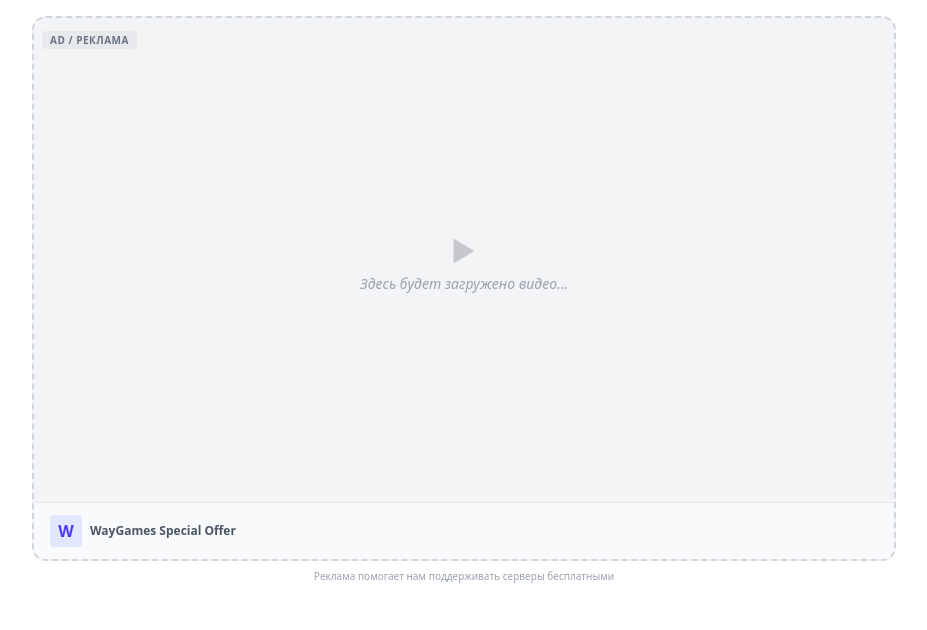
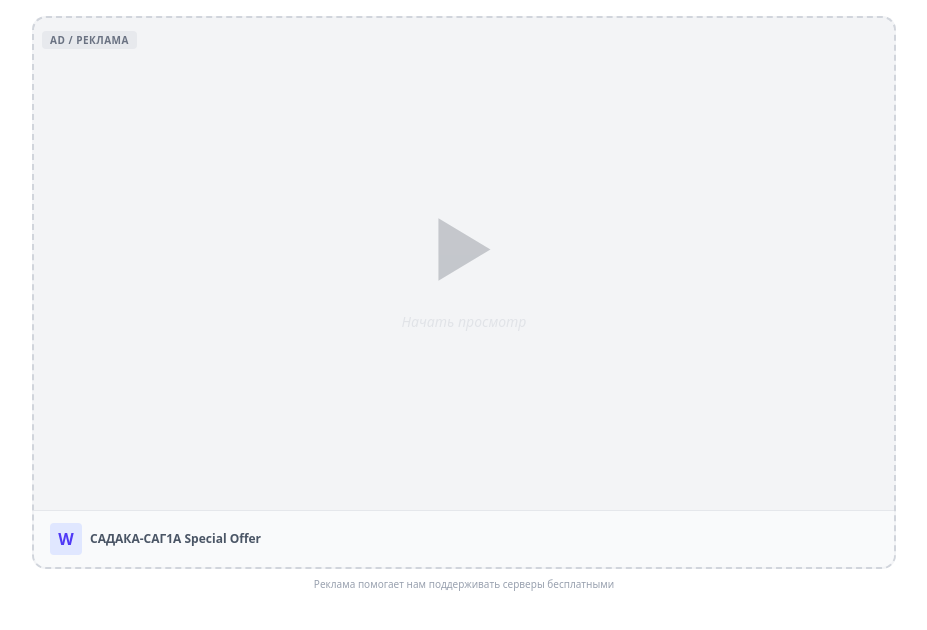
Before and after one commit to MuSliM-95/sadakaApp_bot, a Next.js app in the folder frontend/: page /advertising in a window 1280 px wide. Shown: the top 630 px of the page, without its empty margins (176-1103 px from the left). Built offline with nearby package versions, Linux system fonts and the light colour scheme; no server answers.

Commit message:
I worked on the design of the advertising page. I removed the URL button.

```diff
--- a/frontend/app/advertising/page.tsx
+++ b/frontend/app/advertising/page.tsx
@@ -13,27 +13,12 @@ export default function AdvertisingPage() {
         </div>
 
         {/* Область для Видео/Iframe */}
-        <div className="aspect-video w-full flex items-center justify-center">
+        <div className="aspect-video w-full  flex items-center justify-center">
           {/* Сюда вставляется скрипт или iframe твоей рекламной сети */}
-          <div className="text-center space-y-3">
-            <div className="h-[40px] mx-auto mb-2 opacity-20 dark:opacity-40">
+            <div className="h-full flex items-center justify-center w-full mx-auto mb-2 opacity-20 dark:opacity-40">
               <ShowAdButton />
+            </div>
 
-            </div>
-            <p className="text-sm font-medium text-gray-400 dark:text-gray-500 italic">
-              Здесь будет загружено видео...
-            </p>
-          </div>
-
-          {/* Пример интеграции внешнего плеера (раскомментировать при вставке кода) */}
-          {/*
-          <iframe
-            src="URL_РЕКЛАМНОГО_ВИДЕО"
-            className="absolute inset-0 w-full h-full"
-            allow="autoplay; encrypted-media"
-            allowFullScreen
-          />
-          */}
         </div>
 
         {/* Нижняя панель (опционально, для кликабельности) */}
@@ -45,7 +30,7 @@ export default function AdvertisingPage() {
               </span>
             </div>
             <span className="text-xs font-semibold text-gray-600 dark:text-gray-300">
-              WayGames Special Offer
+              САДАКА-САГ1А Special Offer
             </span>
           </div>
         </div>
--- a/frontend/features/ui/ShowAdButton.tsx
+++ b/frontend/features/ui/ShowAdButton.tsx
@@ -22,7 +22,10 @@ export function ShowAdButton(): ReactElement {
   });
 
   return (
-    <button className="h-[50px] w-[50px] cursor-pointer" onClick={showAd}>
+    <button
+      className="flex flex-col items-center cursor-pointer"
+      onClick={showAd}
+    >
       {" "}
       <svg
         fill="currentColor"
@@ -31,6 +34,9 @@ export function ShowAdButton(): ReactElement {
       >
         <path d="M7 6v12l10-6z" />
       </svg>
+      <p className="text-sm font-medium text-gray-400 dark:text-gray-500 italic">
+        Начать просмотр
+      </p>
     </button>
   );
 }
```
Also changed, not shown: 1 other file (tests, documents, lock files or other folders).
